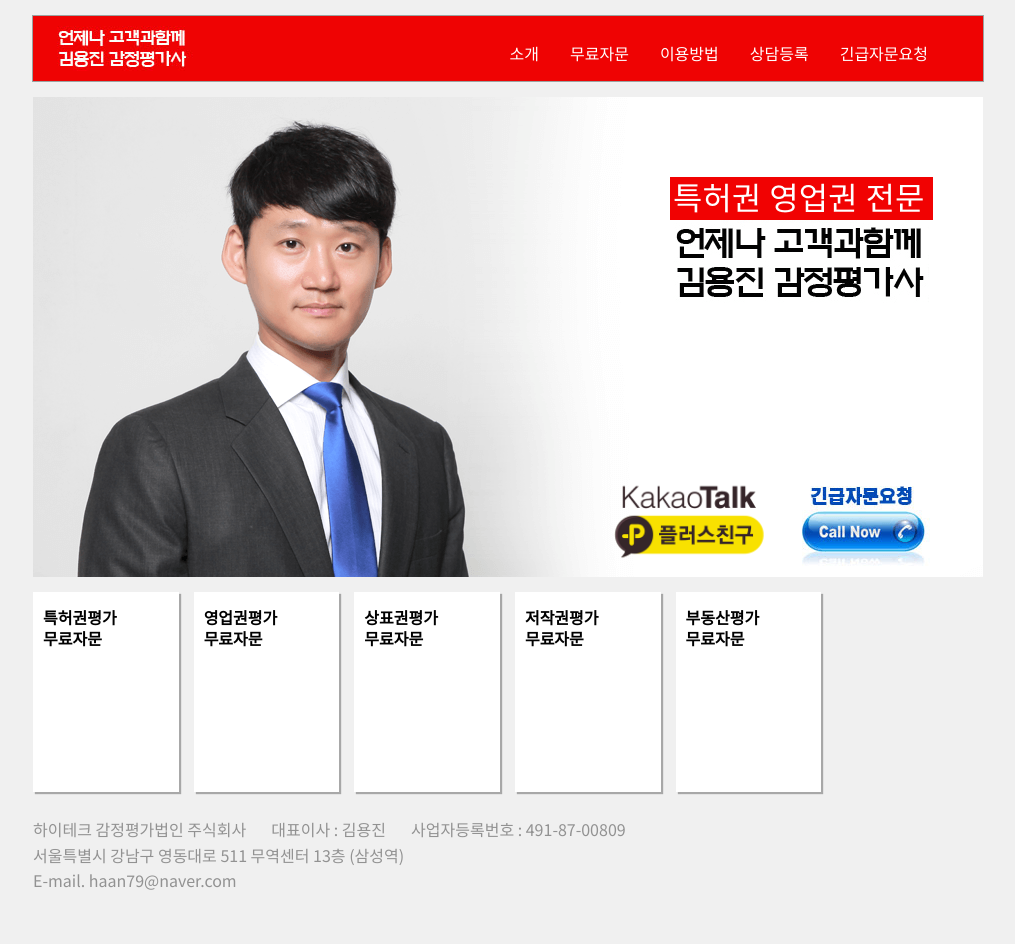
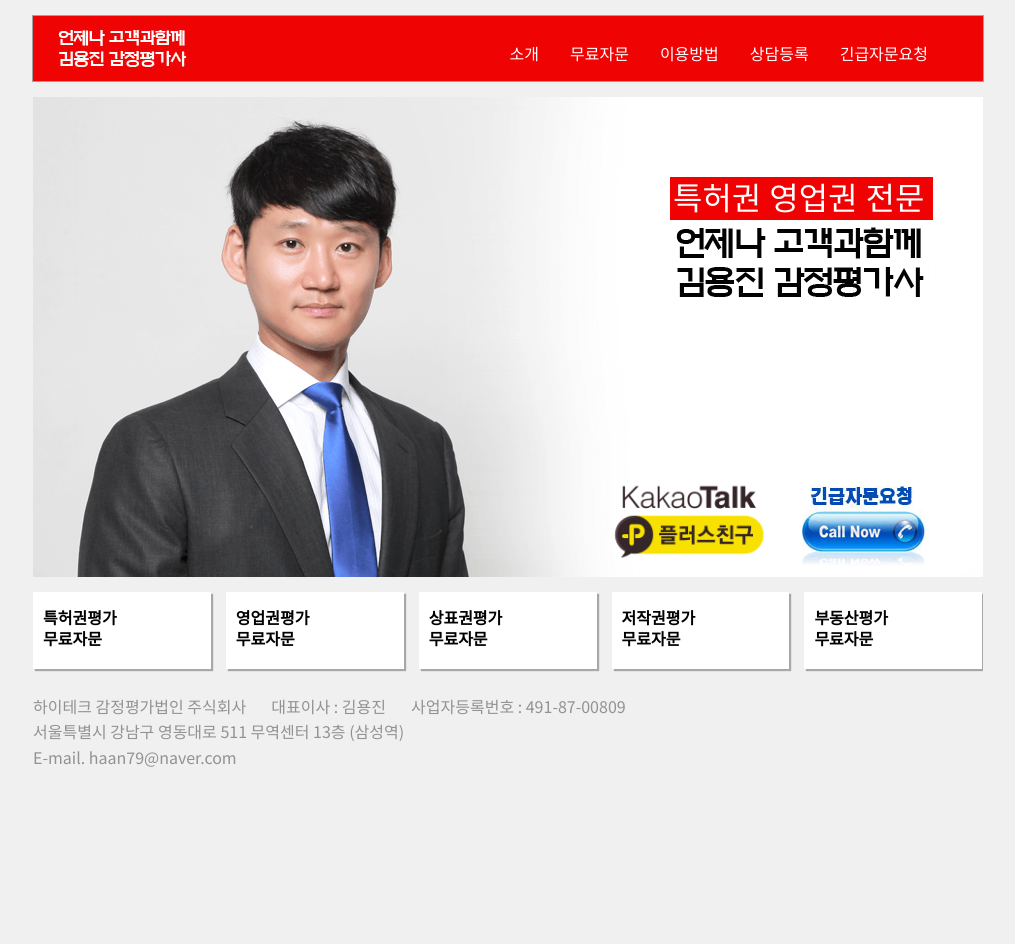
Before and after one commit to gliburch/kimyongjin, a Jekyll site: the page built from index.md, in a window 1280 px wide. Shown: the whole page, without its empty margins (132-1147 px from the left). Built offline with Jekyll 4.4.1, drawn with Linux system fonts in a browser that asks for light colours; after the commit the page ends 900 px from its top, so only the background shows below that.

Commit message:
Update footer.html

```diff
--- a/_includes/footer.html
+++ b/_includes/footer.html
@@ -13,12 +13,12 @@ footer .services {
 footer .services li {
   zoom:1;
   display:inline-block;
-  width:16.66%;
+  width:20%;
   list-style:none;
   vertical-align:top;
 }
 footer .services dl {
-  min-height:170px;
+  min-height:40px;
   margin-right:15px;
   padding:15px 10px;
   background-color:#fff;
```
